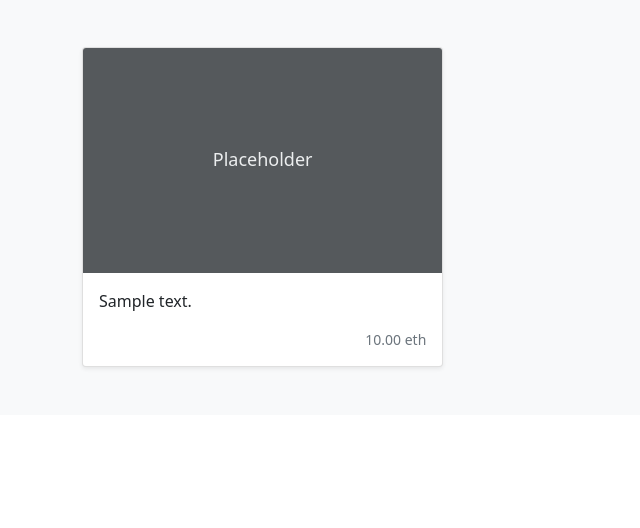
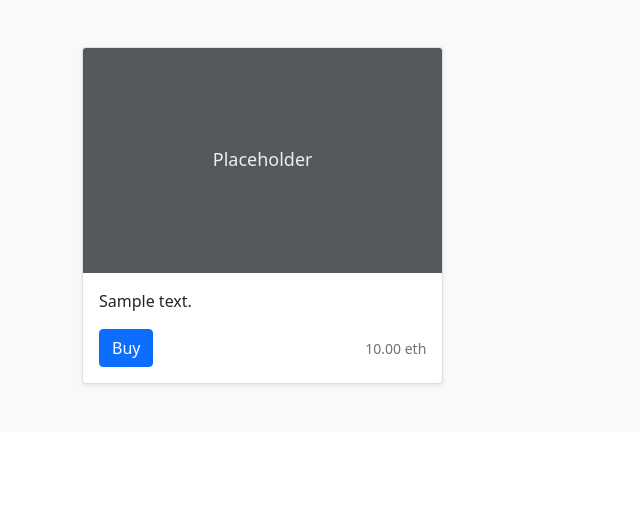
Before and after one commit to omolojakazeem/moralis_ecom, a Django app: page / in a window 1280 px wide. Shown: the part 431-959 px from the top of the page, without its empty margins (0-640 px from the left). Before the commit the page ends 801 px from the top, so only its background shows below. Run offline with Django 3.2, Linux system fonts and the light colour scheme; tables that the repository leaves empty hold one stand-in row (values such as "Sample post"); some libraries are stand-ins or nearby versions.

Commit message:
Added product

```diff
--- a/templates/product/index.html
+++ b/templates/product/index.html
@@ -11,6 +11,7 @@
         <p class="card-text">{{product.description}}</p>
         <div class="d-flex justify-content-between align-items-center">
           <div class="btn-group">
+            <button type="button" class="btn btn-primary">Buy</button>
             <!--<button type="button" class="btn btn-sm btn-outline-secondary">Edit</button> -->
           </div>
           <small class="text-muted">{{product.price}} eth</small>
```
